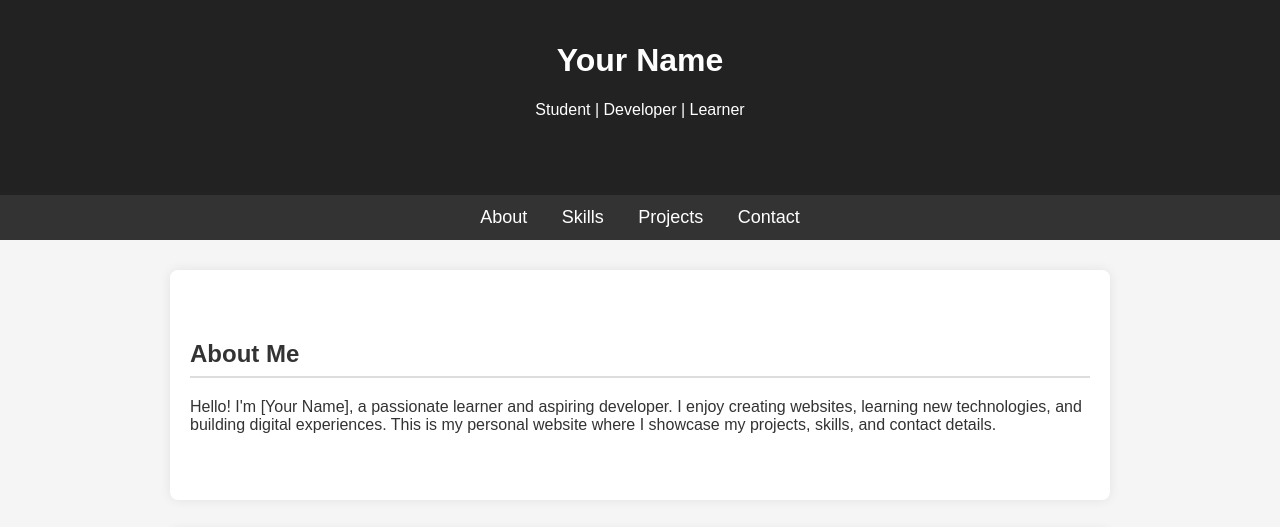
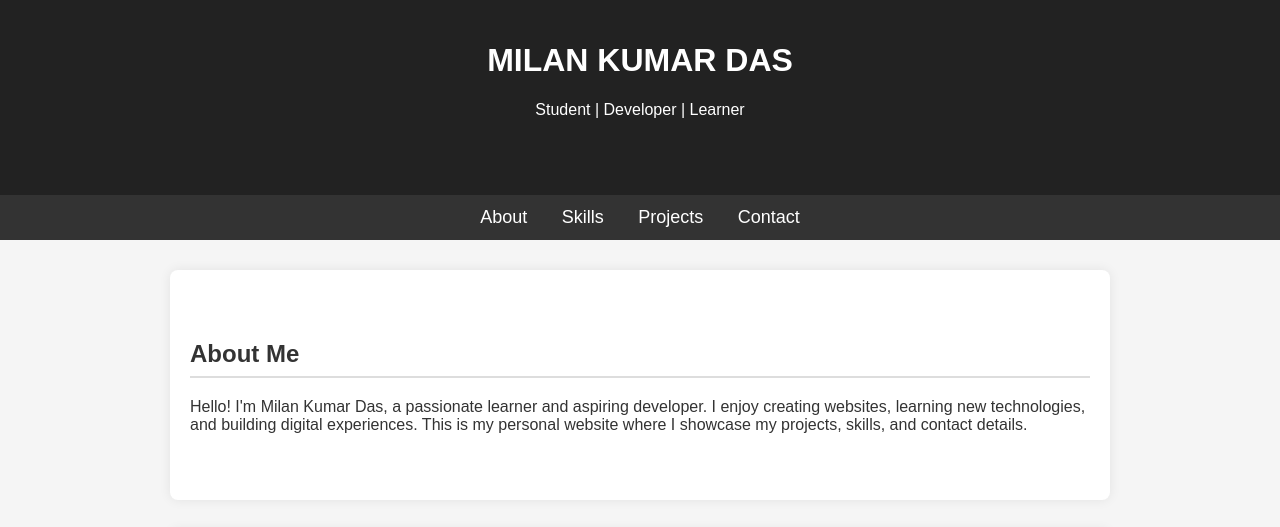
Before and after one commit to Crown-codes/Crown-codes.github.io, a plain HTML site: page index.html in a window 1280 px wide. Shown: the part 203-730 px from the top of the page. Drawn offline with Linux system fonts and the light colour scheme.

Commit message:
Update personal details in index.html
Updated personal information in the HTML file.

```diff
--- a/index.html
+++ b/index.html
@@ -21,7 +21,7 @@
 
   <header>
     <img src="https://via.placeholder.com/140" alt="Profile Photo" />
-    <h1>Your Name</h1>
+    <h1>MILAN KUMAR DAS</h1>
     <p>Student | Developer | Learner</p>
   </header>
 
@@ -34,7 +34,7 @@
 
   <section id="about">
     <h2>About Me</h2>
-    <p>Hello! I'm [Your Name], a passionate learner and aspiring developer. I enjoy creating websites, learning new technologies, and building digital experiences. This is my personal website where I showcase my projects, skills, and contact details.</p>
+    <p>Hello! I'm Milan Kumar Das, a passionate learner and aspiring developer. I enjoy creating websites, learning new technologies, and building digital experiences. This is my personal website where I showcase my projects, skills, and contact details.</p>
   </section>
 
   <section id="skills">
```
